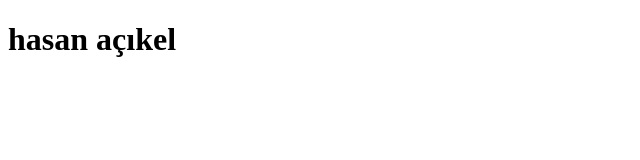
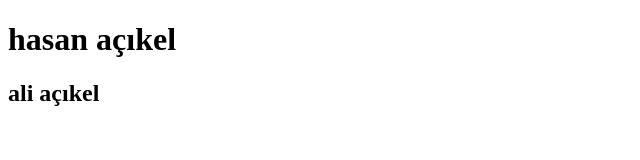
Before and after one commit to hasanacikeloffical/githubproje, a plain HTML site: page index.html in a window 1280 px wide. Shown: the whole page, without its empty margins (0-640 px from the left). Drawn offline with Linux system fonts and the light colour scheme.

Commit message:
index.html veri eklendi

```diff
--- a/index.html
+++ b/index.html
@@ -7,5 +7,6 @@
 </head>
 <body>
      <h1>hasan açıkel</h1>
+     <h2>ali açıkel</h2>
 </body>
 </html>
```
